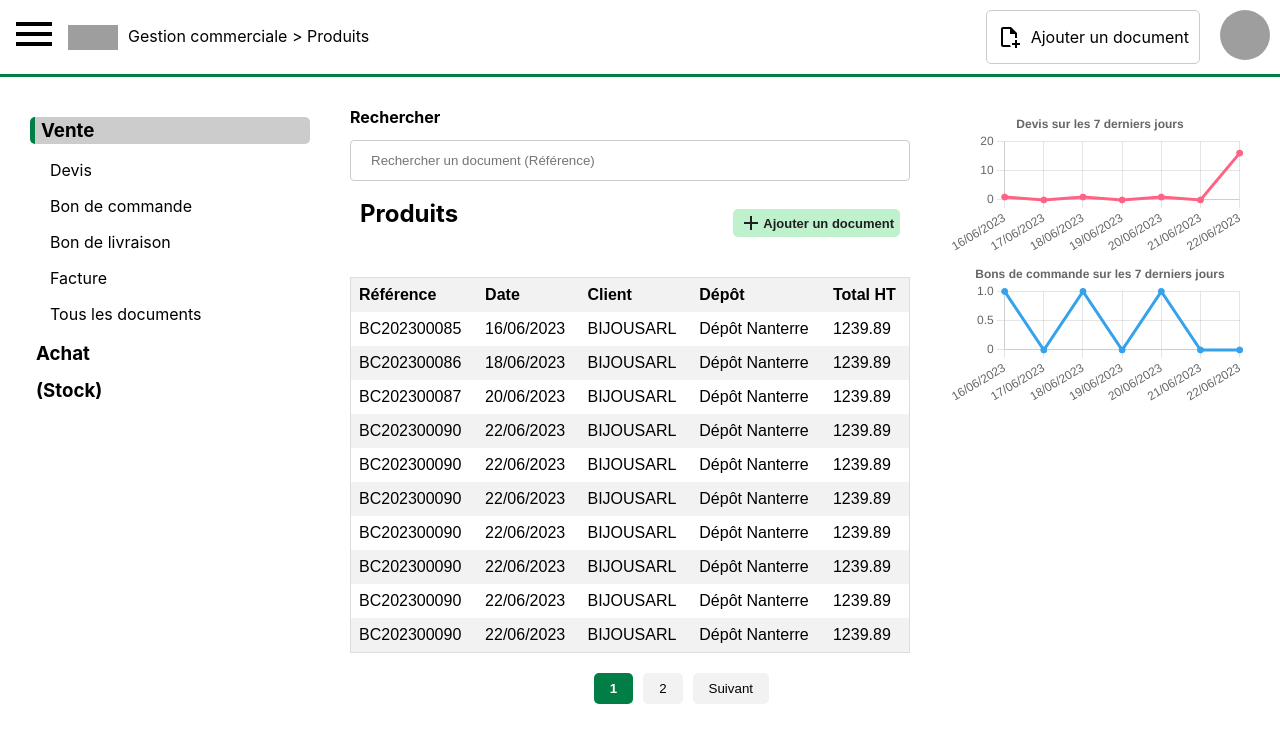
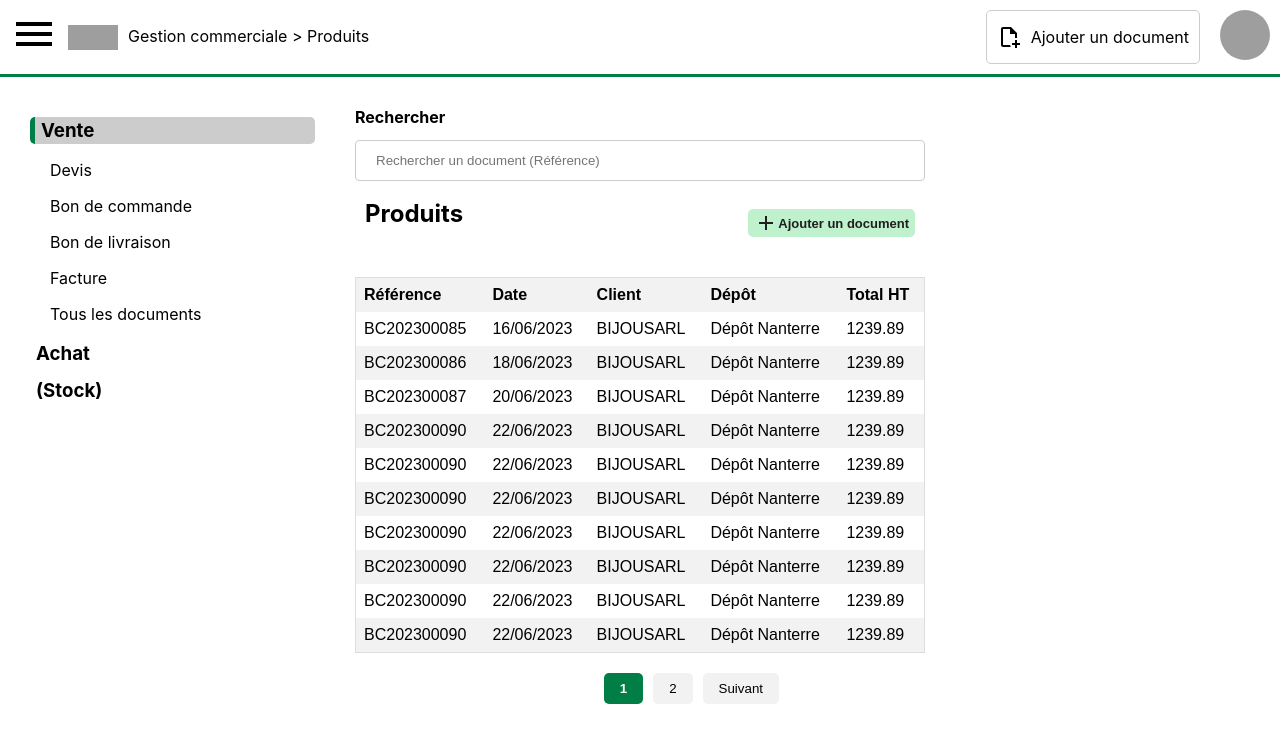
Before and after one commit to sebtex1/sage-frontend, a React (Create React App) app: page /documents in a window 1280 px wide. Shown: the top 742 px of the page. Built offline with nearby package versions, Linux system fonts and the light colour scheme; sample sign-in values are in the browser's storage; grey boxes are pictures that could not be loaded.

Commit message:
Feat: remove charts + tiers type selectable

```diff
--- a/src/pages/Documents.js
+++ b/src/pages/Documents.js
@@ -2,7 +2,7 @@ import React from 'react'
 import styled from 'styled-components'
 import { useNavigate } from 'react-router-dom'
 import InputForm from '../components/InputForm'
-import LineChart from '../components/LineChart'
+// import LineChart from '../components/LineChart'
 import PageColumn from '../components/PageColumn'
 import TablePaged from '../components/TablePaged'
 import MenuDropDown from '../components/MenuDropDown'
@@ -222,49 +222,49 @@ const Documents = () => {
       },
     ],
   }
-  const getCountByDate = (data, date) =>
-    data.filter((item) => item.date === date).length
+  // const getCountByDate = (data, date) =>
+  //   data.filter((item) => item.date === date).length
 
   // TODO: définir les labels et datasets en fonction des données
-  const labels = [
-    '16/06/2023',
-    '17/06/2023',
-    '18/06/2023',
-    '19/06/2023',
-    '20/06/2023',
-    '21/06/2023',
-    '22/06/2023',
-  ]
-  const datasetDevis = [
-    {
-      data: [
-        getCountByDate(documentsData.devis, labels[0]),
-        getCountByDate(documentsData.devis, labels[1]),
-        getCountByDate(documentsData.devis, labels[2]),
-        getCountByDate(documentsData.devis, labels[3]),
-        getCountByDate(documentsData.devis, labels[4]),
-        getCountByDate(documentsData.devis, labels[5]),
-        getCountByDate(documentsData.devis, labels[6]),
-      ],
-      borderColor: 'rgb(255, 99, 132)',
-      backgroundColor: 'rgb(255, 99, 132)',
-    },
-  ]
-  const datasetBonsDeCommande = [
-    {
-      data: [
-        getCountByDate(documentsData.bonDeCommande, labels[0]),
-        getCountByDate(documentsData.bonDeCommande, labels[1]),
-        getCountByDate(documentsData.bonDeCommande, labels[2]),
-        getCountByDate(documentsData.bonDeCommande, labels[3]),
-        getCountByDate(documentsData.bonDeCommande, labels[4]),
-        getCountByDate(documentsData.bonDeCommande, labels[5]),
-        getCountByDate(documentsData.bonDeCommande, labels[6]),
-      ],
-      borderColor: 'rgb(53, 162, 235)',
-      backgroundColor: 'rgba(53, 162, 235)',
-    },
-  ]
+  // const labels = [
+  //   '16/06/2023',
+  //   '17/06/2023',
+  //   '18/06/2023',
+  //   '19/06/2023',
+  //   '20/06/2023',
+  //   '21/06/2023',
+  //   '22/06/2023',
+  // ]
+  // const datasetDevis = [
+  //   {
+  //     data: [
+  //       getCountByDate(documentsData.devis, labels[0]),
+  //       getCountByDate(documentsData.devis, labels[1]),
+  //       getCountByDate(documentsData.devis, labels[2]),
+  //       getCountByDate(documentsData.devis, labels[3]),
+  //       getCountByDate(documentsData.devis, labels[4]),
+  //       getCountByDate(documentsData.devis, labels[5]),
+  //       getCountByDate(documentsData.devis, labels[6]),
+  //     ],
+  //     borderColor: 'rgb(255, 99, 132)',
+  //     backgroundColor: 'rgb(255, 99, 132)',
+  //   },
+  // ]
+  // const datasetBonsDeCommande = [
+  //   {
+  //     data: [
+  //       getCountByDate(documentsData.bonDeCommande, labels[0]),
+  //       getCountByDate(documentsData.bonDeCommande, labels[1]),
+  //       getCountByDate(documentsData.bonDeCommande, labels[2]),
+  //       getCountByDate(documentsData.bonDeCommande, labels[3]),
+  //       getCountByDate(documentsData.bonDeCommande, labels[4]),
+  //       getCountByDate(documentsData.bonDeCommande, labels[5]),
+  //       getCountByDate(documentsData.bonDeCommande, labels[6]),
+  //     ],
+  //     borderColor: 'rgb(53, 162, 235)',
+  //     backgroundColor: 'rgba(53, 162, 235)',
+  //   },
+  // ]
   return (
     <Div>
       <PageColumn>
@@ -306,7 +306,7 @@ const Documents = () => {
         ) : null}
       </PageColumn>
       <PageColumn>
-        <LineChart
+        {/* <LineChart
           data={datasetDevis}
           labels={labels}
           title="Devis sur les 7 derniers jours"
@@ -315,7 +315,7 @@ const Documents = () => {
           data={datasetBonsDeCommande}
           labels={labels}
           title="Bons de commande sur les 7 derniers jours"
-        />
+        /> */}
       </PageColumn>
     </Div>
   )
--- a/src/pages/Produit.js
+++ b/src/pages/Produit.js
@@ -4,10 +4,10 @@ import { useNavigate, useParams } from 'react-router-dom'
 import PageColumn from '../components/PageColumn'
 import InputForm from '../components/InputForm'
 import ButtonAction from '../components/ButtonAction'
-import LineChart from '../components/LineChart'
+// import LineChart from '../components/LineChart'
 import TablePaged from '../components/TablePaged'
 import GroupButton from '../components/GroupButton'
-import HintText from '../components/HintText'
+// import HintText from '../components/HintText'
 import ModalAction from '../components/ModalAction'
 import ProductService from '../services/productService'
 
@@ -89,25 +89,25 @@ const Produit = () => {
   }, [produitBundleElement])
 
   const navigate = useNavigate()
-  const labels = ['21/08', '28/08', '04/09']
-  const datasetCommande = [
-    {
-      data: [10, 5, 12],
-      borderColor: 'rgb(255, 99, 132)',
-      backgroundColor: 'rgb(255, 99, 132)',
-    },
-  ]
-  const datasetRetours = [
-    {
-      data: [0, 5, 0],
-      borderColor: 'rgb(53, 162, 235)',
-      backgroundColor: 'rgba(53, 162, 235)',
-    },
-  ]
+  // const labels = ['21/08', '28/08', '04/09']
+  // const datasetCommande = [
+  //   {
+  //     data: [10, 5, 12],
+  //     borderColor: 'rgb(255, 99, 132)',
+  //     backgroundColor: 'rgb(255, 99, 132)',
+  //   },
+  // ]
+  // const datasetRetours = [
+  //   {
+  //     data: [0, 5, 0],
+  //     borderColor: 'rgb(53, 162, 235)',
+  //     backgroundColor: 'rgba(53, 162, 235)',
+  //   },
+  // ]
   return (
     <Div>
       <PageColumn>
-        <HintText text="Produit créé le 10/07/2023<br/>Denière modification 10/07/2023<br/>commandé 56 fois" />
+        {/* <HintText text="Produit créé le 10/07/2023<br/>Denière modification 10/07/2023<br/>commandé 56 fois" />
         <LineChart
           data={datasetCommande}
           labels={labels}
@@ -117,7 +117,7 @@ const Produit = () => {
           data={datasetRetours}
           labels={labels}
           title="Retours des 3 dernières semaines"
-        />
+        /> */}
       </PageColumn>
       <PageColumn flex={3}>
         <h1>Infomations générales</h1>
--- a/src/pages/Tier.js
+++ b/src/pages/Tier.js
@@ -3,6 +3,7 @@ import styled from 'styled-components'
 import { useParams } from 'react-router-dom'
 import PageColumn from '../components/PageColumn'
 import InputForm from '../components/InputForm'
+import SelectForm from '../components/SelectForm'
 import ButtonAction from '../components/ButtonAction'
 import TiersService from '../services/tiersService'
 
@@ -111,7 +112,7 @@ const Tier = () => {
               />
             </PageColumn>
             <PageColumn>
-              <InputForm
+              {/* <InputForm
                 label="Type"
                 type="text"
                 id="type"
@@ -119,6 +120,14 @@ const Tier = () => {
                 placeholder=""
                 value={tier.ta_type}
                 onChange={(e) => setTier({ ...tier, ta_type: e.target.value })}
+              /> */}
+              <SelectForm
+                label="Type"
+                id="type"
+                name="type"
+                value={tier.ta_type}
+                onChange={(e) => setTier({ ...tier, ta_type: e.target.value })}
+                list={['Client', 'Fournisseur']}
               />
               <InputForm
                 label="Complément"
```
Also changed, not shown: src/components/Toolbar.js (+0 -8 lines).
